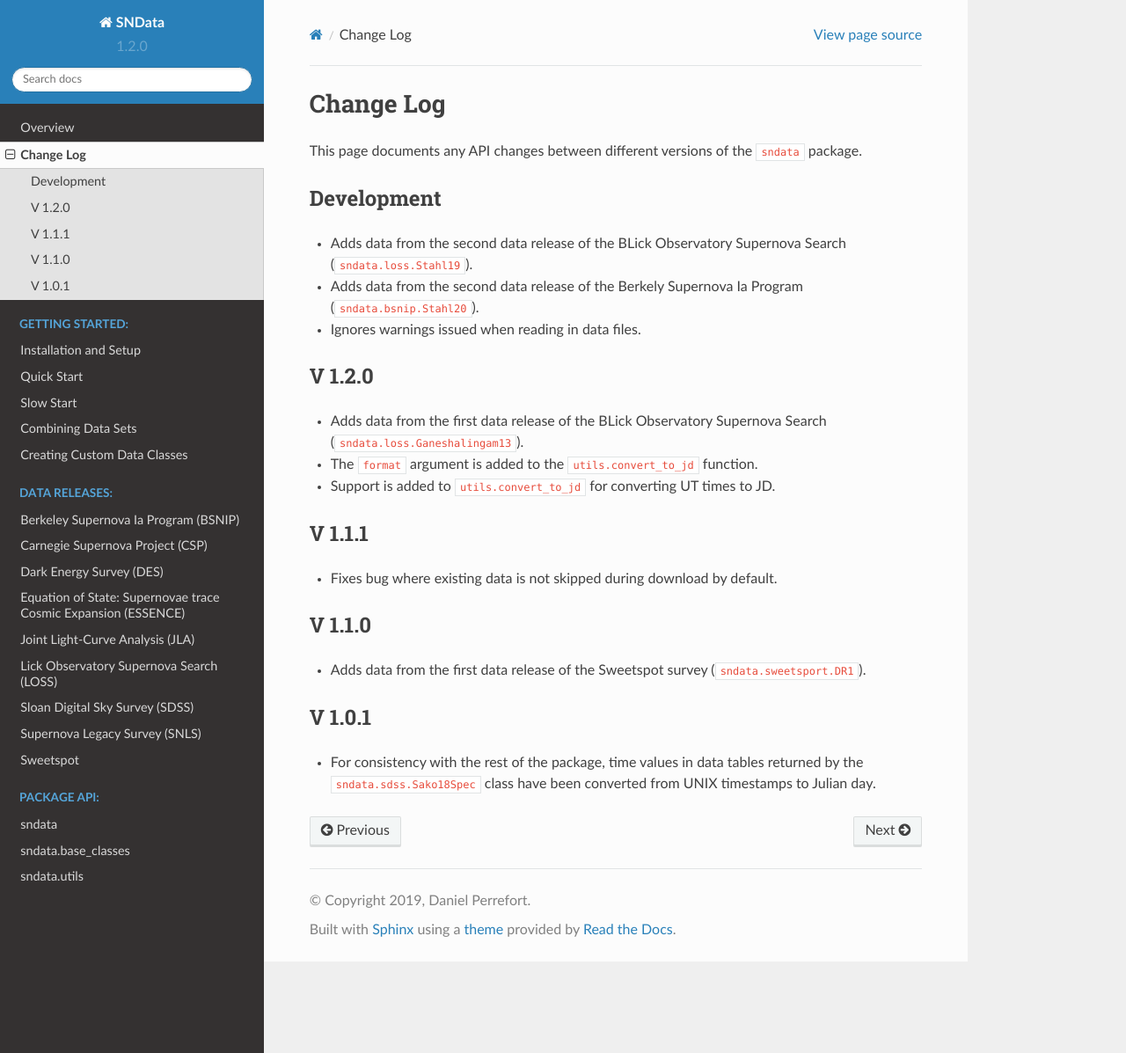
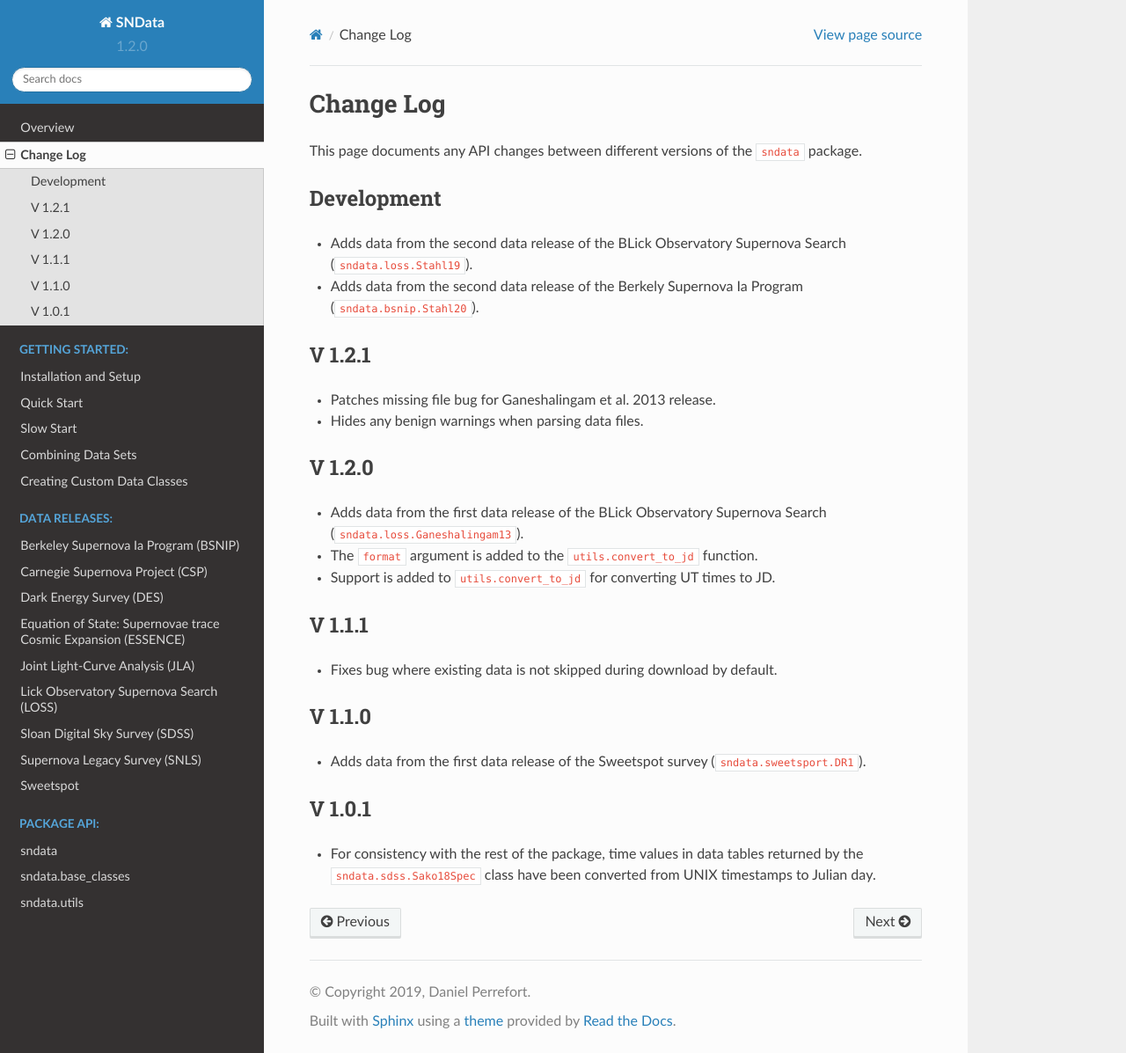
Before and after one commit to sncosmo/SNData, a Sphinx documentation site: the page built from docs/source/change_log.rst, in a window 1280 px wide and 1197 px high. Shown: the whole window at 88% size. Built offline with Sphinx 7.4.7 and the Read the Docs theme 2.0.0, drawn with Linux system fonts in a browser that asks for light colours.

Commit message:
Updates change log

```diff
--- a/docs/source/change_log.rst
+++ b/docs/source/change_log.rst
@@ -9,7 +9,12 @@ Development
 
 - Adds data from the second data release of the BLick Observatory Supernova Search (``sndata.loss.Stahl19``).
 - Adds data from the second data release of the Berkely Supernova Ia Program (``sndata.bsnip.Stahl20``).
-- Ignores warnings issued when reading in data files.
+
+V 1.2.1
+-------
+
+- Patches missing file bug for Ganeshalingam et al. 2013 release.
+- Hides any benign warnings when parsing data files.
 
 V 1.2.0
 -------
```
